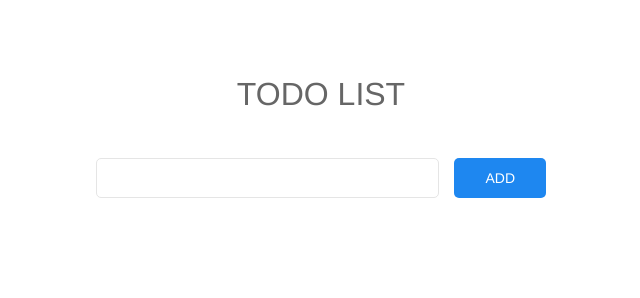
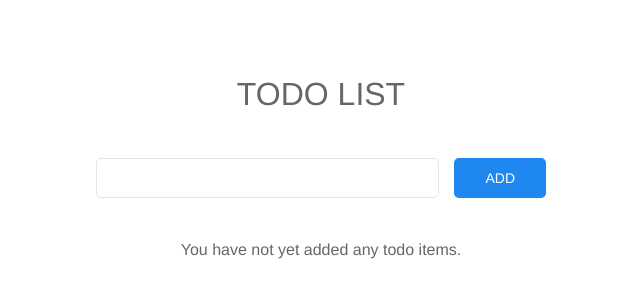
Before and after one commit to codingcourses/javascript-todo-list-project, a plain HTML site: page index.html in a window 1280 px wide. Shown: the whole page, without its empty margins (319-959 px from the left). Drawn offline with nearby package versions, Linux system fonts and the light colour scheme.

Commit message:
Save to localStorage

```diff
--- a/index.html
+++ b/index.html
@@ -31,6 +31,10 @@
             </div>
           </div>
 
+          <div id="empty-state" class="uk-margin-medium-top uk-text-medium uk-text-center">
+            You have not yet added any todo items.
+          </div>
+
           <ul id="items-list" class="uk-list uk-margin-medium-top"></ul>
         </div>
       </div>
--- a/script.js
+++ b/script.js
@@ -5,7 +5,7 @@
  */
 class Model {
   constructor() {
-    this.items = [];
+    this.items = localStorage.getItem('todos') ? JSON.parse(localStorage.getItem('todos')) : [];
   }
 
   addItem(item) {
@@ -31,6 +31,10 @@ class Model {
     this.onChange(this.items);
   }
 
+  saveItems() {
+    localStorage.setItem('todos', JSON.stringify(this.items));
+  }
+
   bindOnChange(onChange) {
     this.onChange = onChange;
   }
@@ -46,6 +50,7 @@ class View {
     this.textInput = this.getElement('#text-input');
     this.addButton = this.getElement('#add-button');
     this.itemsList = this.getElement('#items-list');
+    this.emptyState = this.getElement('#empty-state');
   }
 
   getElement(selector) {
@@ -74,7 +79,15 @@ class View {
   }
 
   updateItemsList(items) {
+    if (!items.length) {
+      this.itemsList.style.display = 'none';
+      this.emptyState.style.display = 'block';
+      return;
+    }
+
     this.itemsList.innerHTML = '';
+    this.itemsList.style.display = 'block';
+    this.emptyState.style.display = 'none';
 
     for (const item of items) {
       const li = document.createElement('li');
@@ -135,10 +148,13 @@ class Controller {
     this.view.bindAddItem(this.onAddItem);
     this.view.bindOnDelete(this.onDeleteItem);
     this.view.bindOnToggle(this.onToggleItem);
+
+    this.onChange(this.model.items);
   }
 
   onChange = items => {
     this.view.updateItemsList(items);
+    this.model.saveItems();
   };
 
   onAddItem = text => {
--- a/styles.css
+++ b/styles.css
@@ -28,3 +28,7 @@ button {
 .uk-card {
   border-radius: 5px;
 }
+
+#empty-state {
+  display: none;
+}
```
